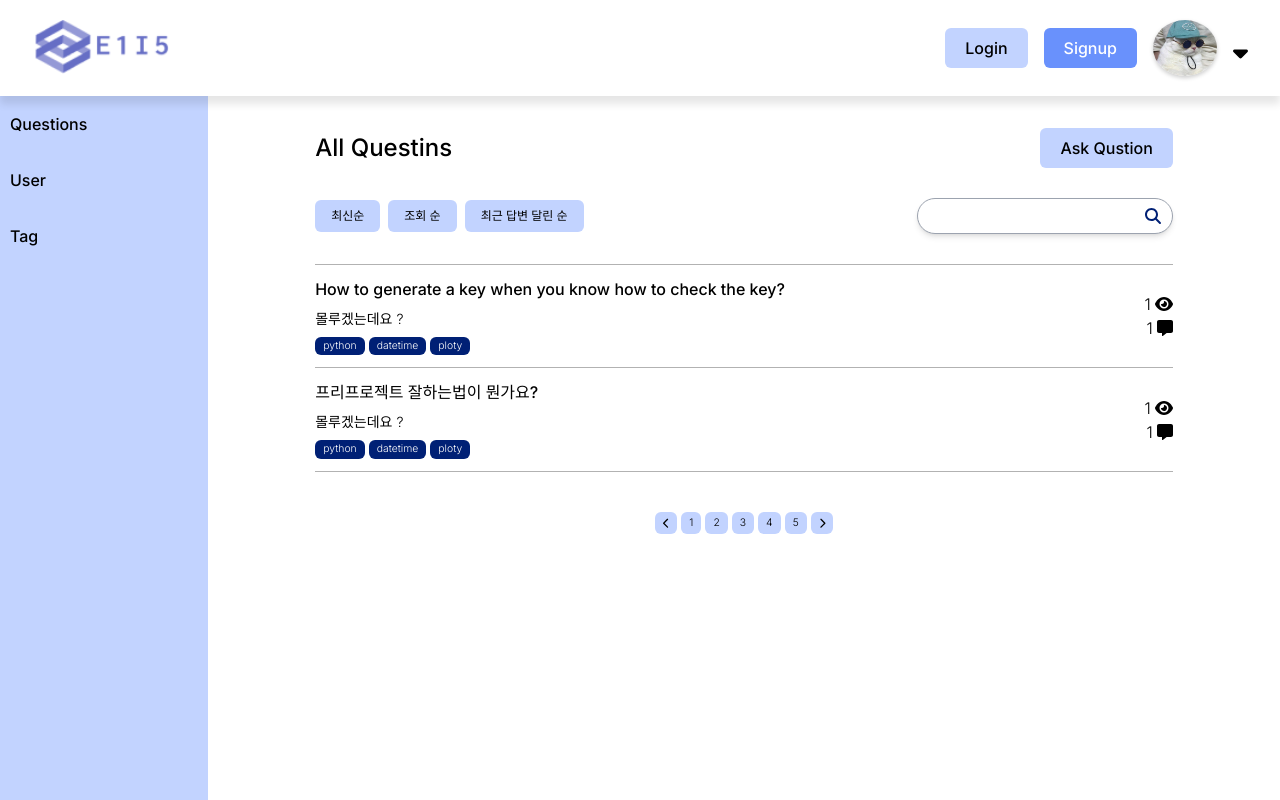
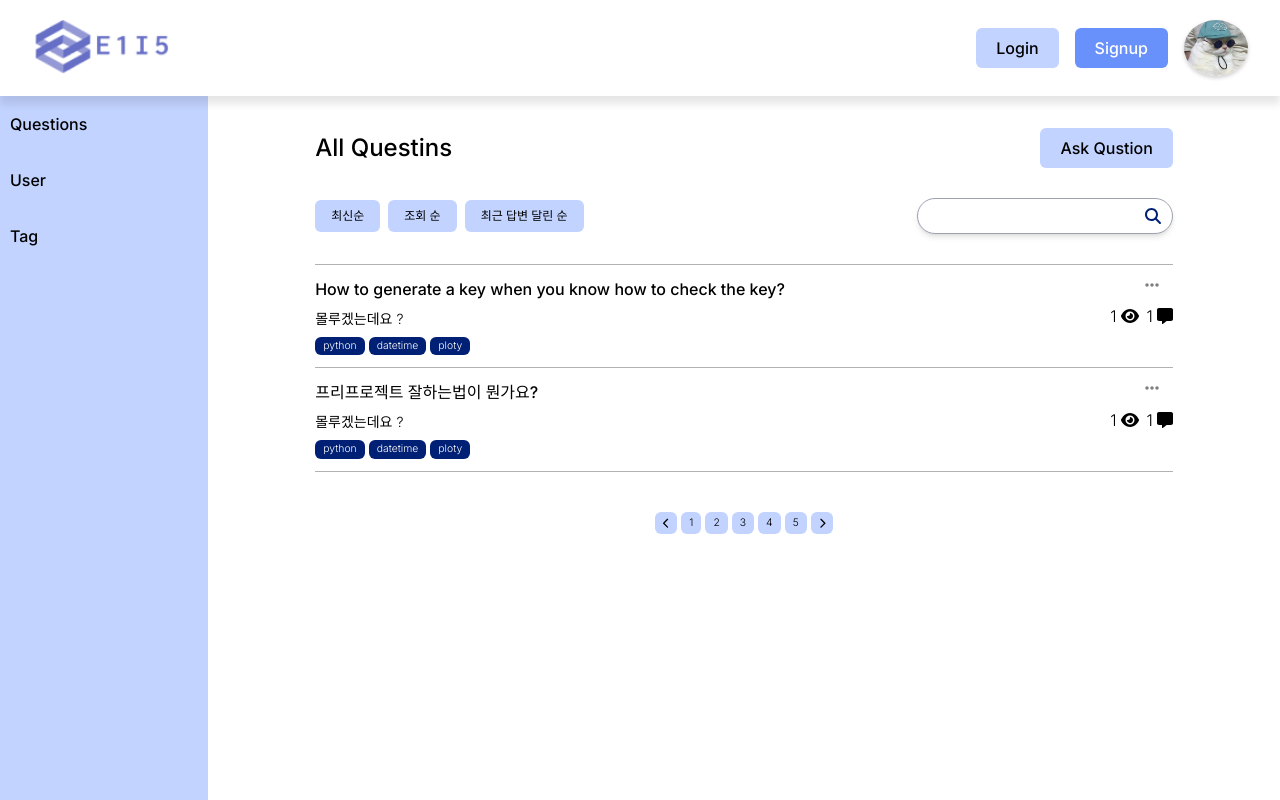
Before and after one commit to codestates-seb/seb44_pre_018, a React (Create React App) app: page / in a window 1280 px wide. Shown: the top 800 px of the page. Built offline with nearby package versions, Linux system fonts and the light colour scheme.

Commit message:
design : 공통부분 디자인 수정

```diff
--- a/src/components/ListItem.js
+++ b/src/components/ListItem.js
@@ -1,7 +1,9 @@
-import { Link } from 'react-router-dom';
+import { useState } from 'react';
+import { Link, useNavigate } from 'react-router-dom';
 import ItemView from 'components/global/questionItem/ItemView';
 import ItemAnswer from 'components/global/questionItem/ItemAnswer';
 import TagList from 'components/global/tag/TagList';
+import AnswerDropdown from 'components/global/answerdetail/AnswerDropdown';
 import { styled } from 'styled-components';
 
 const Item = styled.li`
@@ -42,8 +44,21 @@ const Item = styled.li`
 `;
 
 const ListItem = ({ value }) => {
+  const navigate = useNavigate();
+  const [editMode, setEditMode] = useState(false);
+  const [editedContent, setEditedContent] = useState('');
+  const toggleEditMode = () => {
+    navigate(`/questionwrite/${value.questionId}`);
+  };
+
+  const handleDeleteAnswer = () => {};
+
   return (
-    <Item className="transition border-b-[1px] border-black/[.3] border-solid cursor-pointer py-3">
+    <Item className="transition border-b-[1px] border-black/[.3] border-solid cursor-pointer py-3 relative">
+      <AnswerDropdown
+        onEditAnswer={toggleEditMode}
+        onDeleteAnswer={handleDeleteAnswer}
+      />
       <Link
         className="flex items-center justify-between"
         to={`/detail/${value.questionId}`}
@@ -55,7 +70,7 @@ const ListItem = ({ value }) => {
           <p className="text-sm font-light py-2">{value.content}</p>
           <TagList />
         </div>
-        <div className="w-1/5 text-right">
+        <div className="w-1/5 text-right flex align-center justify-end">
           <ItemView />
           <ItemAnswer />
         </div>
--- a/src/components/Router.js
+++ b/src/components/Router.js
@@ -42,7 +42,7 @@ const Router = () => {
                 <Route path="/" element={<MainList />} />
                 <Route path="/write" element={<DetailPage />} />
                 <Route path="/detail/:id" element={<DetailPage />} />
-                <Route path="/QuestionWrite" element={<QuestionWrite />} />
+                <Route path="/questionwrite" element={<QuestionWrite />} />
                 <Route path="/mypage" element={<MyPage />} />
                 <Route path="/tag" element={<Tag />} />
                 <Route path="/user" element={<User />} />
--- a/src/components/global/Footer.js
+++ b/src/components/global/Footer.js
@@ -11,12 +11,10 @@ const FooterContainer = styled.div`
   justify-content: center;
   align-items: center;
   img {
-    width: 8vw;
-    height: 13vh;
+    width: 100px;
 
     @media (max-width: 768px) {
-      width: 5vw;
-      height: 10vh;
+      width: 80px;
     }
   }
 
--- a/src/components/global/Header.js
+++ b/src/components/global/Header.js
@@ -56,10 +56,18 @@ const HeaderContainer = styled.header`
     display: none;
     @media (max-width: 981px) {
       display: block;
-      padding-right: 20rem;
+      /* padding-right: 20rem; */
       width: 5rem;
       height: 2rem;
       cursor: pointer;
+    }
+  }
+  @media (max-width: 981px) {
+    .headerLogo {
+      display: none;
+    }
+    .header-wrapper {
+      justify-content: flex-end;
     }
   }
 `;
@@ -70,7 +78,7 @@ const Header = () => {
       <HeaderContainer>
         <FontAwesomeIcon icon={faBars} className="menu-icon" />
         <div className="header-wrapper">
-          <Link to="/">
+          <Link to="/" className="headerLogo">
             <img
               src={require('assets/logo-w.png')}
               alt="logo"
@@ -84,7 +92,7 @@ const Header = () => {
               alt="profile"
               className="profile-img"
             />
-            <FontAwesomeIcon icon={faSortDown} className="text-2xl" />
+            {/* <FontAwesomeIcon icon={faSortDown} className="text-2xl" /> */}
           </div>
         </div>
       </HeaderContainer>
--- a/src/components/global/answerdetail/Answer.js
+++ b/src/components/global/answerdetail/Answer.js
@@ -53,43 +53,6 @@ const AnswerContainer = styled.div`
     border: 2px solid #002075;
     color: #002075;
     padding: 0.5rem;
-  }
-
-  .dropdown {
-    position: absolute;
-    right: 5px;
-  }
-
-  .dropdown-menu {
-    position: absolute;
-    top: 8px;
-    right: -22px;
-    width: max-content;
-    background-color: #c2d3ff;
-    border-radius: 8px;
-    box-shadow: 0px 2px 8px rgba(0, 0, 0, 0.15);
-    z-index: 1;
-    padding: 0.5rem;
-    margin-top: 1rem;
-    font-size: 0.7rem;
-  }
-
-  .dropdown-menu::after {
-    content: '';
-    border-top: 0px solid transparent;
-    border-left: 10px solid transparent;
-    border-right: 10px solid transparent;
-    border-bottom: 10px solid #c2d3ff;
-    position: absolute;
-    top: -8px;
-    left: 50%;
-    transform: translateX(-50%);
-  }
-
-  .dropdown-menu-item {
-    padding: 0.5rem;
-    cursor: pointer;
-    text-align: center;
   }
 `;
 
--- a/src/components/global/answerdetail/AnswerDeleteModal.js
+++ b/src/components/global/answerdetail/AnswerDeleteModal.js
@@ -40,7 +40,6 @@ const ModalConfirmButton = styled.button`
   padding: 0.5rem 1rem;
   margin-right: 1rem;
   cursor: pointer;
-
 `;
 
 const ModalCancelButton = styled.button`
@@ -57,12 +56,17 @@ const AnswerDeleteModal = ({ isOpen, onCancel, onConfirm }) => {
       <ModalContent className="modal-content">
         <ModalTitle className="modal-title">정말 삭제하시겠습니까?</ModalTitle>
         <ModalButtons className="modal-buttons">
-          <ModalConfirmButton className="modal-confirm-button pointBu02" onClick={onConfirm}>
-            <FontAwesomeIcon icon={faCheck} />
-            예
+          <ModalConfirmButton
+            className="modal-confirm-button pointBu02"
+            onClick={onConfirm}
+          >
+            <FontAwesomeIcon icon={faCheck} className="mr-[5px]" />예
           </ModalConfirmButton>
-          <ModalCancelButton className="modal-cancel-button pointBu01" onClick={onCancel}>
-            <FontAwesomeIcon icon={faTimes} />
+          <ModalCancelButton
+            className="modal-cancel-button pointBu01"
+            onClick={onCancel}
+          >
+            <FontAwesomeIcon icon={faTimes} className="mr-[5px]" />
             아니오
           </ModalCancelButton>
         </ModalButtons>
--- a/src/components/global/answerdetail/AnswerDropdown.js
+++ b/src/components/global/answerdetail/AnswerDropdown.js
@@ -4,6 +4,42 @@ import { faEllipsis } from '@fortawesome/free-solid-svg-icons';
 import styled from 'styled-components';
 import AnswerDeleteModal from 'components/global/answerdetail/AnswerDeleteModal';
 
+const Dropdown = styled.div`
+  position: absolute;
+  right: 5px;
+
+  .dropdown-menu {
+    position: absolute;
+    top: 8px;
+    right: -22px;
+    width: max-content;
+    background-color: #c2d3ff;
+    border-radius: 8px;
+    box-shadow: 0px 2px 8px rgba(0, 0, 0, 0.15);
+    z-index: 1;
+    padding: 0.5rem;
+    margin-top: 1rem;
+    font-size: 0.7rem;
+  }
+
+  .dropdown-menu::after {
+    content: '';
+    border-top: 0px solid transparent;
+    border-left: 10px solid transparent;
+    border-right: 10px solid transparent;
+    border-bottom: 10px solid #c2d3ff;
+    position: absolute;
+    top: -8px;
+    left: 50%;
+    transform: translateX(-50%);
+  }
+
+  .dropdown-menu-item {
+    padding: 0.5rem;
+    cursor: pointer;
+    text-align: center;
+  }
+`;
 const ToggleButton = styled.button`
   opacity: 0.5;
   width: 2rem;
@@ -42,7 +78,7 @@ const AnswerDropdown = ({ onEditAnswer, onDeleteAnswer }) => {
 
   return (
     <>
-      <div className="dropdown">
+      <Dropdown>
         <ToggleButton className="dropdown-toggle" onClick={toggleDropdown}>
           <FontAwesomeIcon icon={faEllipsis} />
         </ToggleButton>
@@ -56,7 +92,7 @@ const AnswerDropdown = ({ onEditAnswer, onDeleteAnswer }) => {
             </div>
           </div>
         )}
-      </div>
+      </Dropdown>
       {showConfirmationModal && (
         <AnswerDeleteModal
           isOpen={true}
--- a/src/components/global/questionItem/ItemView.js
+++ b/src/components/global/questionItem/ItemView.js
@@ -3,7 +3,7 @@ import { faEye } from '@fortawesome/free-solid-svg-icons';
 
 const ItemView = () => {
   return (
-    <div className="mb-2">
+    <div className="mr-2">
       <span className="font-light mr-1">1</span>
       <FontAwesomeIcon icon={faEye} />
     </div>
```
